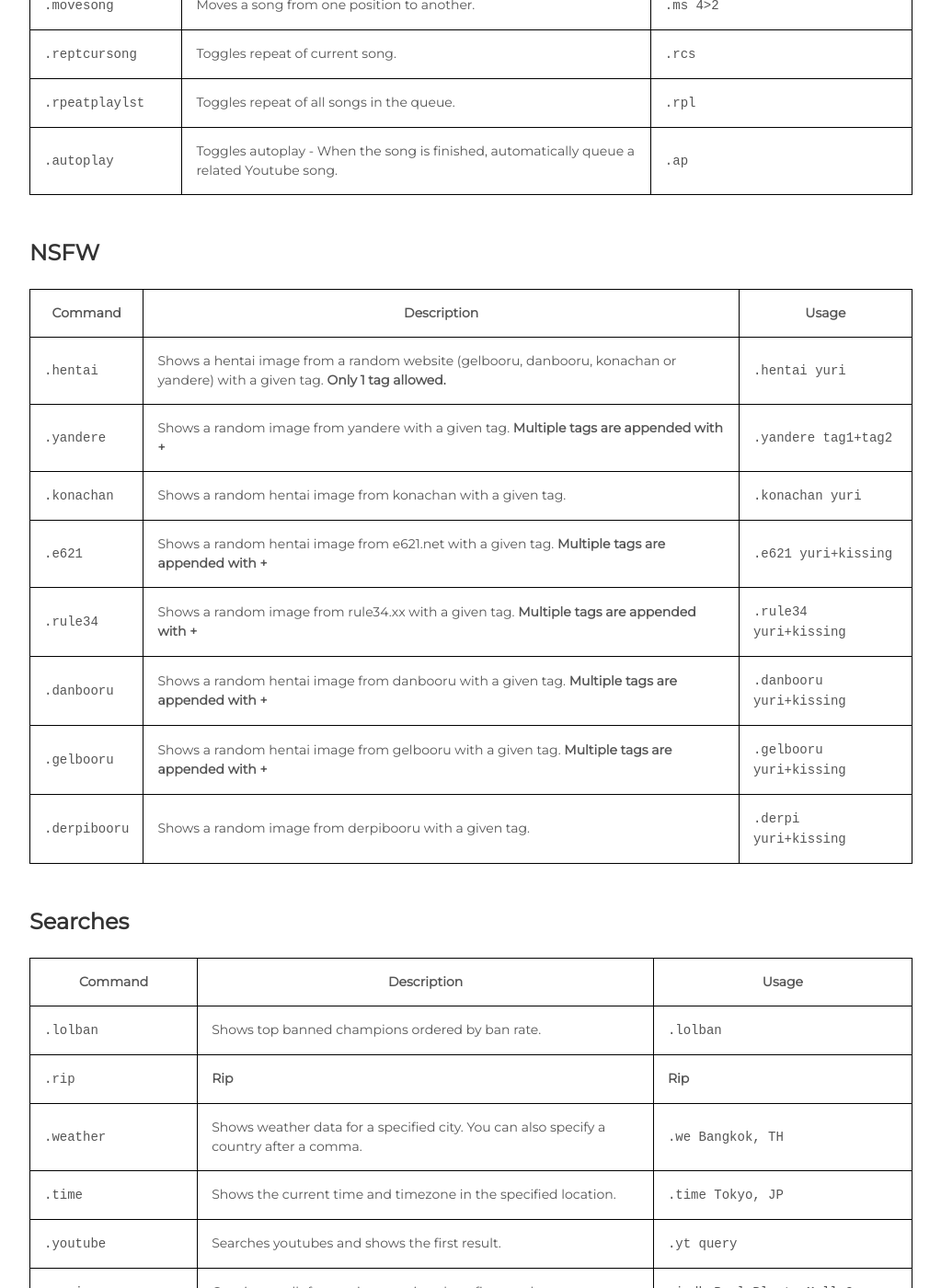
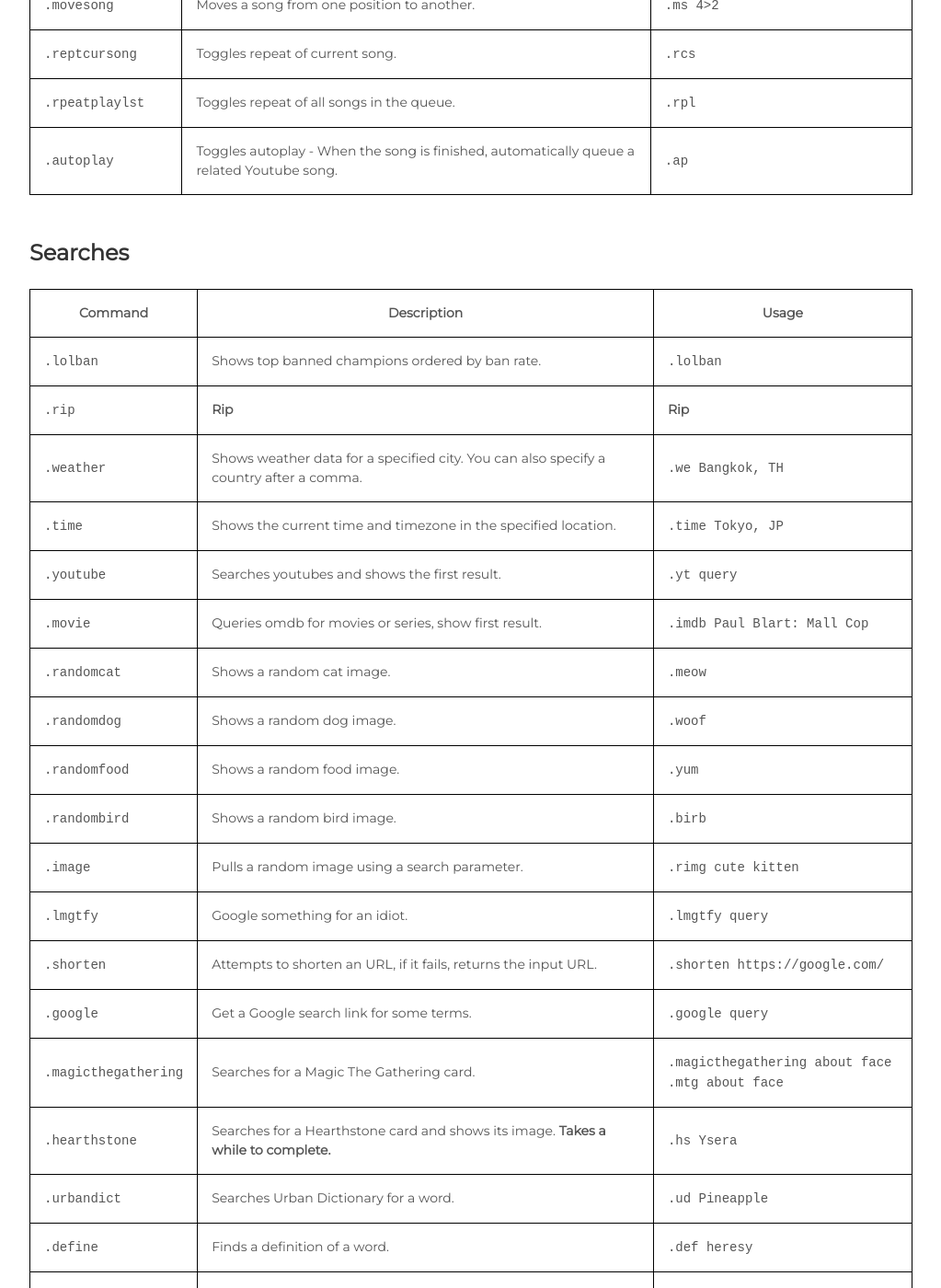
Before and after one commit to NatsumeLS/NatsumeLS.github.io, a Jekyll site: the page built from bot/osakada/index.html, in a window 1280 px wide and 1400 px high, scrolled down 4884 px. Shown: the whole window at 92% size, without its empty margins (128-1151 px from the left). Built offline with Jekyll 4.4.1, drawn with Linux system fonts in a browser that asks for light colours.

Commit message:
Update index.html

```diff
--- a/bot/osakada/index.html
+++ b/bot/osakada/index.html
@@ -363,58 +363,6 @@ layout: blank
             </tr>
             </tbody>
             </table>
-            <h3> NSFW </h3>
-            <table>
-            <thead>
-            <tr>
-            <th>Command</th>
-            <th>Description</th>
-            <th>Usage</th>
-            </tr>
-            </thead>
-            <tbody>
-            <tr>
-            <td><code>.hentai</code></td>
-            <td>Shows a hentai image from a random website (gelbooru, danbooru, konachan or yandere) with a given tag. <strong>Only 1 tag allowed.</strong></td>
-            <td><code>.hentai yuri</code></td>
-            </tr>
-            <tr>
-            <td><code>.yandere</code></td>
-            <td>Shows a random image from yandere with a given tag. <strong>Multiple tags are appended with +</strong></td>
-            <td><code>.yandere tag1+tag2</code></td>
-            </tr>
-            <tr>
-            <td><code>.konachan</code></td>
-            <td>Shows a random hentai image from konachan with a given tag.</td>
-            <td><code>.konachan yuri</code></td>
-            </tr>
-            <tr>
-            <td><code>.e621</code></td>
-            <td>Shows a random hentai image from e621.net with a given tag. <strong>Multiple tags are appended with +</strong></td>
-            <td><code>.e621 yuri+kissing</code></td>
-            </tr>
-            <tr>
-            <td><code>.rule34</code></td>
-            <td>Shows a random image from rule34.xx with a given tag. <strong>Multiple tags are appended with +</strong></td>
-            <td><code>.rule34 yuri+kissing</code></td>
-            </tr>
-            <tr>
-            <td><code>.danbooru</code></td>
-            <td>Shows a random hentai image from danbooru with a given tag. <strong>Multiple tags are appended with +</strong></td>
-            <td><code>.danbooru yuri+kissing</code></td>
-            </tr>
-            <tr>
-            <td><code>.gelbooru</code></td>
-            <td>Shows a random hentai image from gelbooru with a given tag. <strong>Multiple tags are appended with +</strong></td>
-            <td><code>.gelbooru yuri+kissing</code></td>
-            </tr>
-            <tr>
-            <td><code>.derpibooru</code></td>
-            <td>Shows a random image from derpibooru with a given tag.</td>
-            <td><code>.derpi yuri+kissing</code></td>
-            </tr>
-            </tbody>
-            </table>
             <h3> Searches </h3>
             <table>
             <thead>
```
